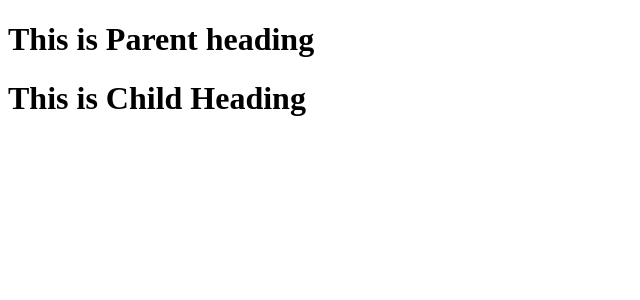
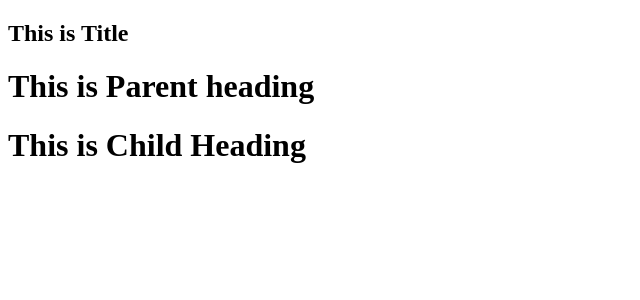
Before and after one commit to Anusuya-SK/React.JS-Practice, a React (Vite) app: page / in a window 1280 px wide. Shown: the top 300 px of the page, without its empty margins (0-640 px from the left). Built offline with nearby package versions, Linux system fonts and the light colour scheme.

Commit message:
Component Composition

```diff
--- a/App.js
+++ b/App.js
@@ -1,15 +1,25 @@
 import React from "react";
 import ReactDOM from "react-dom/client";
 
-//React Component
+// React Element
+const title = (
+    <h2>
+        This is Title
+    </h2>
+);
+
+
+// React Component
 const Parent = () => (
     <h1 className="heading" tabIndex="1">
         This is Parent heading
     </h1>
 );
 
+// Component Composition
 const Child = () => (
     <div id="container">
+        {title}
         <Parent />
         <h1>This is Child Heading</h1>
     </div>
```
